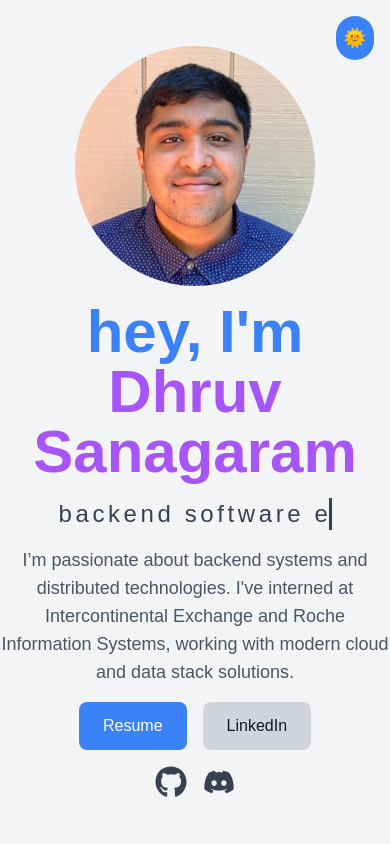
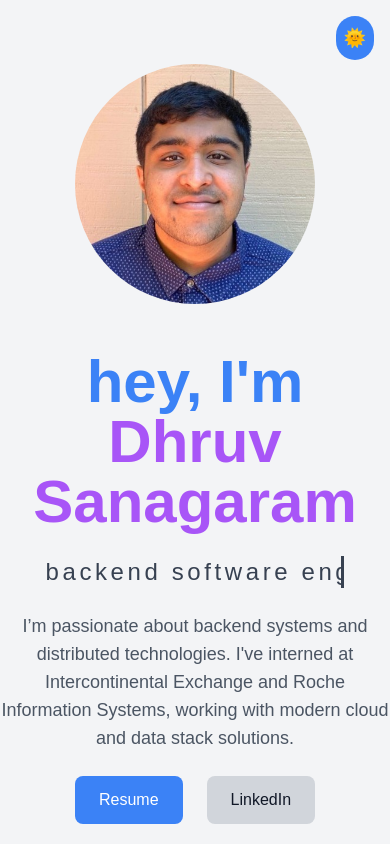
Before and after one commit to dhruvsanagaram/dhruv-sanagaram-website, a Next.js app: page / in a window 390 px wide. Shown: the top 844 px of the page. Built offline with nearby package versions, Linux system fonts and the light colour scheme.

Commit message:
Added Stack, Resume, and Footer

```diff
--- a/app/home.tsx
+++ b/app/home.tsx
@@ -3,10 +3,12 @@
 import { useState, useEffect } from 'react';
 import * as Toggle from '@radix-ui/react-toggle';
 import * as Tabs from '@radix-ui/react-tabs';
-import { FaGithub, FaDiscord } from 'react-icons/fa';
+import { FaGithub, FaDiscord, FaAws, FaDocker, FaJava, FaJsSquare, FaPython } from 'react-icons/fa';
+import { SiGoland, SiTypescript, SiPostgresql, SiApachekafka, SiRedis } from 'react-icons/si';
 import { MdClose } from 'react-icons/md';
 import * as Dialog from '@radix-ui/react-dialog'; // Corrected import for Dialog
 import projects from './projects/projects';
+import path from 'path';
 
 
 export default function HomeLanding() {
@@ -27,14 +29,6 @@ export default function HomeLanding() {
     localStorage.setItem('theme', isDark ? 'dark' : 'light');
   };
 
-  // const projects = [
-  //   { logo: '/nvidia.png', title: 'Nvidia Project', description: 'I developed CUDA code to optimize the forward pass of a convolutional neural network in Python, focusing on techniques like shared tiled convolution, loop unrolling, and floating-point optimizations. By deploying these improvements on an NVIDIA A100 GPU, I successfully reduced the execution time from 70 milliseconds to 26 milliseconds.I developed CUDA code to optimize the forward pass of a convolutional neural network in Python, focusing on techniques like shared tiled convolution, loop unrolling, and floating-point optimizations. By deploying these improvements on an NVIDIA A100 GPU, I successfully reduced the execution time from 70 milliseconds to 26 milliseconds.', image: '/cuda.png' },
-  //   { logo: '/linux.png', title: 'Linux Project', description: 'Your Linux project summary', image: '/os.jpg' },
-  //   { logo: '/socialblade.png', title: 'Socialblade Project', description: 'Your Socialblade project summary', image: '/videoinsights.png' },
-  //   { logo: '/frogger.png', title: 'FPGA Project', description: 'Your FPGA project summary', image: '/froggergame.png' },
-
-  // ];
-
   return (
     <div className="relative min-h-screen bg-gray-100 dark:bg-gray-900 text-gray-900 dark:text-gray-100">
       {/* Dark Mode Toggle in Top Right */}
@@ -50,37 +44,44 @@ export default function HomeLanding() {
       </Toggle.Root>
 
       {/* Hero Section */}
-      <section className="flex flex-col items-center justify-center min-h-screen text-center space-y-4">
-        <div className="rounded-full overflow-hidden w-60 h-60">
+      <section className="flex flex-col items-center justify-center min-h-screen text-center space-y-6 py-16">
+        <div className="rounded-full overflow-hidden w-60 h-60 mb-6">
           <img
             src="/headshot.jpeg"
             alt="Headshot of Dhruv Sanagaram"
             className="w-full h-full object-cover"
           />
         </div>
-        <h1 className="text-6xl font-bold">
+        <h1 className="text-6xl font-bold mb-4">
           <span className="text-blue-500">hey, I'm</span> <span className="text-purple-500">Dhruv Sanagaram</span>
         </h1>
-        <p className="text-2xl font-medium text-gray-700 dark:text-gray-300 typing">
+        <p className="text-2xl font-medium text-gray-700 dark:text-gray-300 typing mb-4">
           backend software engineer
         </p>
-        <p className="text-lg text-gray-600 dark:text-gray-400 max-w-xl">
+        <p className="text-lg text-gray-600 dark:text-gray-400 max-w-xl mb-8">
           I’m passionate about backend systems and distributed technologies. I've interned at Intercontinental Exchange and Roche Information Systems, working with modern cloud and data stack solutions.
         </p>
-        <div className="flex space-x-4">
-          <a href="/resume" className="px-6 py-3 bg-blue-500 text-white rounded-lg dark:bg-blue-700">
+        <div className="flex space-x-6 mb-8">
+          <button
+            onClick={() => {
+              document.getElementById('resume').scrollIntoView({ behavior: 'smooth' });
+            }}
+            className="px-6 py-3 bg-blue-500 text-white rounded-lg dark:bg-blue-700 hover:bg-blue-600"
+          >
             Resume
-          </a>
+          </button>
           <a href="https://www.linkedin.com/in/dhruvsanagaram" className="px-6 py-3 bg-gray-300 text-gray-900 rounded-lg dark:bg-gray-600 dark:text-white">
             LinkedIn
           </a>
         </div>
-        <div className="flex space-x-4 mt-4">
-          <a href="https://github.com/dhruvsanagaram" className="text-gray-700 dark:text-gray-300 hover:text-blue-500">
+        <div className="flex space-x-6">
+          <a href="https://github.com/dhruvsanagaram" className="text-gray-400 hover:text-white">
             <FaGithub className="w-8 h-8" />
           </a>
-          <a href="https://discordapp.com/users/" className="text-gray-700 dark:text-gray-300 hover:text-blue-500">
-            <FaDiscord className="w-8 h-8" />
+          <a href="https://calendar.google.com/calendar/u/0?cid=ZGhydXZzYW5hZ2FyYW1AZ21haWwuY29t" className="text-gray-400 hover:text-white" target="_blank" rel="noopener noreferrer">
+            <svg xmlns="http://www.w3.org/2000/svg" className="w-8 h-8" fill="currentColor" viewBox="0 0 24 24">
+              <path d="M19 3h-1V1h-2v2H8V1H6v2H5c-1.1 0-2 .9-2 2v16c0 1.1.9 2 2 2h14c1.1 0 2-.9 2-2V5c0-1.1-.9-2-2-2zm0 18H5V10h14v11zm0-13H5V5h14v3zm-3 5H8v2h8v-2z"/>
+            </svg>
           </a>
         </div>
       </section>
@@ -138,7 +139,7 @@ export default function HomeLanding() {
       </section>
 
       {/* Projects Section */}
-      <section id="projects" className="min-h-screen flex flex-col items-center py-20">
+      <section id="projects" className="flex flex-col items-center py-12 mb-20">
         <h2 className="text-4xl font-bold mb-20 text-gray-800 dark:text-white">Projects</h2>
         <div className="flex justify-center space-x-20">
           {projects.map((project, index) => (
@@ -172,6 +173,66 @@ export default function HomeLanding() {
         </div>
       </section>
 
+      {/* Stack Section */}
+      <section id="stack" className="py-12 bg-gray-200 dark:bg-gray-800 mb-0">
+        <h2 className="text-4xl font-bold mb-10 text-center text-gray-800 dark:text-white">Stack</h2>
+        <div className="max-w-5xl mx-auto text-center space-y-8">
+          {/* Languages */}
+          <div className="flex justify-center space-x-20 text-6xl text-gray-700 dark:text-gray-300">
+            <FaJava />
+            <FaPython />
+            <SiTypescript />
+            <SiGoland />
+            <FaJsSquare />
+          </div>
+          {/* Tools */}
+          <div className="flex justify-center space-x-24 text-6xl text-gray-700 dark:text-gray-300">
+            <FaAws />
+            <FaDocker />
+            <SiApachekafka />
+            <SiPostgresql />
+            <SiRedis />
+          </div>
+        </div>
+      </section>
+
+      {/* Resume Section */}
+      <section id="resume" className="py-12">
+        <h2 className="text-4xl font-bold mb-8 text-center text-gray-800 dark:text-white">Resume</h2>
+        <div className="flex flex-col items-center">
+          {/* PDF Viewer */}
+          <div className="w-full max-w-4xl h-[800px] mb-4"> {/* Increased the height to 800px */}
+            <iframe
+              src="/resume.pdf" // Replace with the actual path to your PDF file
+              className="w-full h-full border-2 border-gray-300 rounded-lg"
+              title="Dhruv Sanagaram Resume"
+            />
+          </div>
+        </div>
+      </section>
+
+      {/* Footer Section */}
+      <footer className="text-gray-300 py-8 bg-gray-200 dark:bg-gray-800">
+        <div className="max-w-7xl mx-auto px-4 sm:px-6 lg:px-8">
+          <div className="flex flex-col md:flex-row justify-between items-center">
+            {/* Left Side: Copyright and Links */}
+            <div className="text-center md:text-left mb-4 md:mb-0">
+              <p className="text-sm">&copy; 2024 Dhruv Sanagaram. All rights reserved.</p>
+            </div>
+            <div className="flex space-x-6">
+              <a href="https://github.com/dhruvsanagaram" className="text-gray-400 hover:text-white">
+                <FaGithub className="w-6 h-6" />
+              </a>
+              <a href="https://calendar.google.com/calendar/u/0?cid=ZGhydXZzYW5hZ2FyYW1AZ21haWwuY29t" className="text-gray-400 hover:text-white" target="_blank" rel="noopener noreferrer">
+                <svg xmlns="http://www.w3.org/2000/svg" className="w-6 h-6" fill="currentColor" viewBox="0 0 24 24">
+                  <path d="M19 3h-1V1h-2v2H8V1H6v2H5c-1.1 0-2 .9-2 2v16c0 1.1.9 2 2 2h14c1.1 0 2-.9 2-2V5c0-1.1-.9-2-2-2zm0 18H5V10h14v11zm0-13H5V5h14v3zm-3 5H8v2h8v-2z"/>
+                </svg>
+              </a>
+            </div>
+          </div>
+        </div>
+      </footer>
+
       {/* CSS for Typing Animation and Smooth Scrolling */}
       <style jsx>{`
         .typing {
--- a/app/projects/projects.js
+++ b/app/projects/projects.js
@@ -1,7 +1,7 @@
 const projects = [
     {
       logo: '/nvidia.png',
-      title: 'Nvidia Project',
+      title: 'CNN Optimizer',
       description: `I developed CUDA code to optimize the forward pass of a convolutional neural network in Python,
                     focusing on techniques like shared tiled convolution, loop unrolling, and floating-point optimizations.
                     By deploying these improvements on an NVIDIA A100 GPU, I successfully reduced the execution time
@@ -22,7 +22,7 @@ const projects = [
     },
     {
       logo: '/frogger.png',
-      title: 'FPGA Project',
+      title: 'Frogger - Spartan7 FPGA',
       description: 'This is a version of Frogger(1981), a game in which the user controls a frog as it traverses a series of obstacles towards a number of gems. When it reaches the gems the frog respawns at the starting point. The obstacles include cars that move horizontally across the screen at varying speeds. When the frog reaches the vertical halfway point of the screen it will have to jump across a number of logs that are also moving horizontally across the screen. When the frog jumps on the log, it moves at its speed to emulate the idea of a frog “riding” a log. The user is given a birds eye view of the game and they can control the frog using the WASD keys which enable them to move up, left, down, and right respectively. When the frog has collected all five gems on the opposite side of the obstacles, it has won the game. ',
       image: '/froggergame.png',
     },
```
Also changed, not shown: 2 other files (tests, documents, lock files or other folders).
